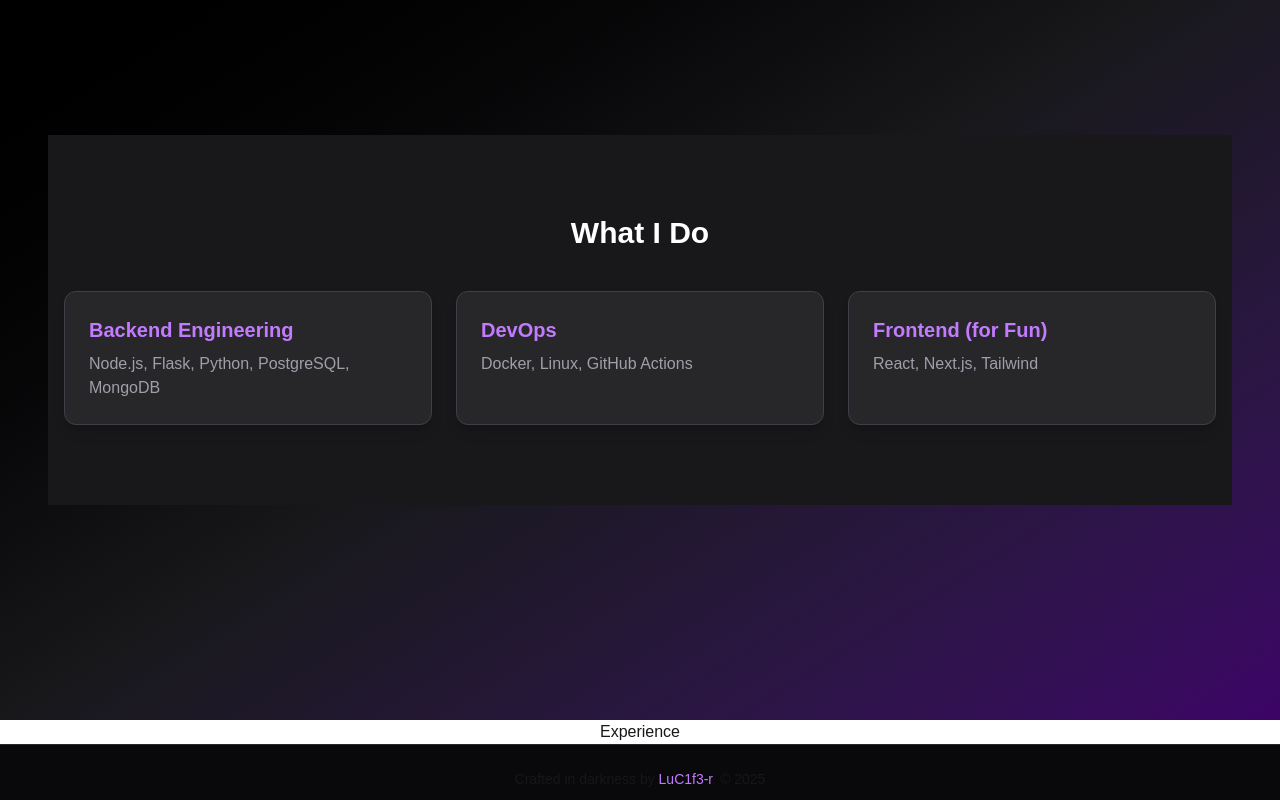
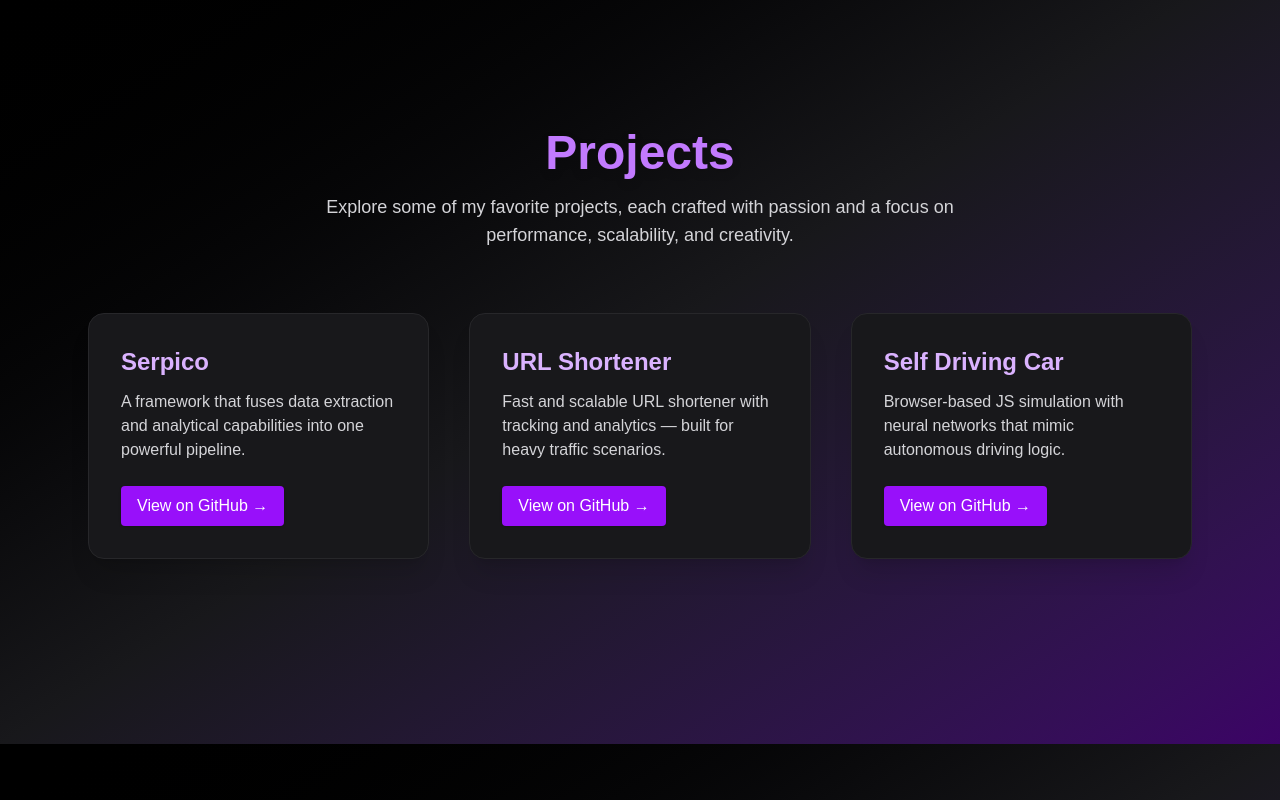
Before and after one commit to LuC1f3-r/portfolio, a Next.js app: page / in a window 1280 px wide. Shown: the part 1760-2560 px from the top of the page. Built offline with nearby package versions, Linux system fonts and the light colour scheme.

Commit message:
added lucide react script

```diff
--- a/app/page.tsx
+++ b/app/page.tsx
@@ -38,8 +38,11 @@
     <main className="flex flex-col items-center justify-center w-full">
       <Hero />
       <About />
+      <Experience />
+      <Projects />
       <Services />
-      <Experience />
+      <TechStack />
+      <Contact />
     </main>
   );
 }
--- a/package.json
+++ b/package.json
@@ -9,6 +9,7 @@
     "lint": "next lint"
   },
   "dependencies": {
+    "lucide-react": "^0.511.0",
     "next": "15.3.2",
     "react": "^19.0.0",
     "react-dom": "^19.0.0",
```
Also changed, not shown: 1 other file (tests, documents, lock files or other folders).
